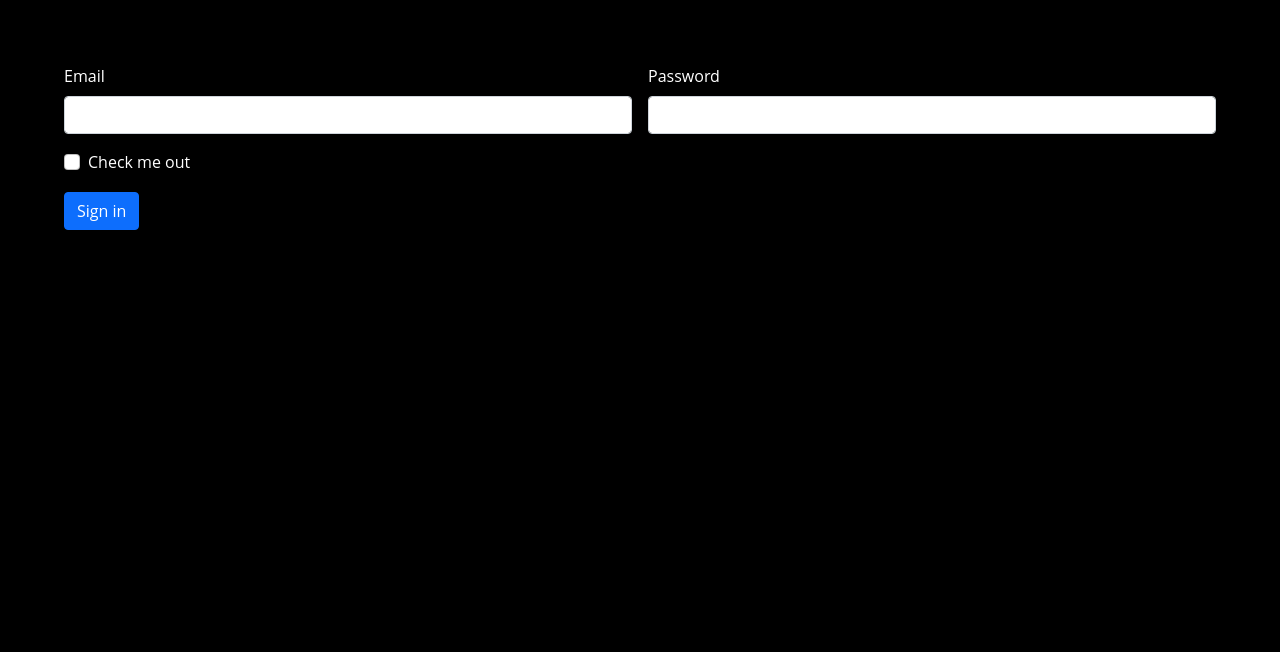
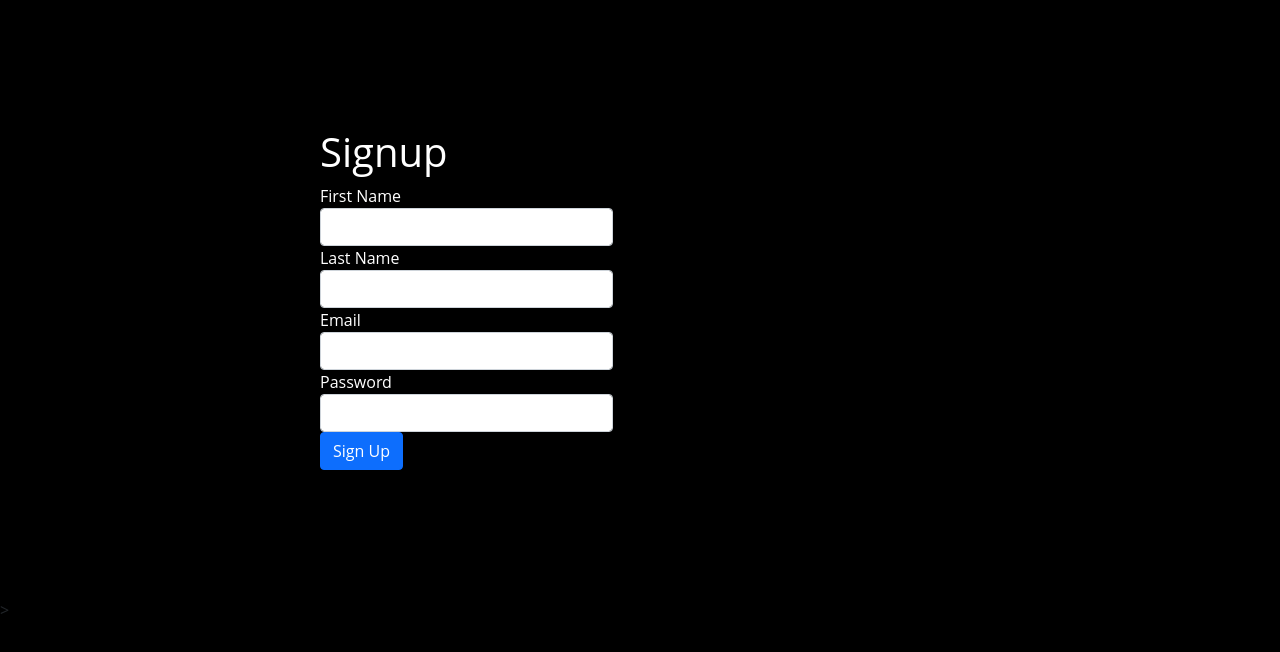
Before and after one commit to aditya-029/Mycaptain-webdev-projects, a plain HTML site: page Bloggerpoint/signup.html in a window 1280 px wide. Drawn offline with nearby package versions, Linux system fonts and the light colour scheme.

Commit message:
signup page added

```diff
--- a/Bloggerpoint/signup.html
+++ b/Bloggerpoint/signup.html
@@ -12,37 +12,38 @@
     <title>SignUp</title>
   </head>
   <body>
+    <form action="/signup" method="POST">
+      <h1>Signup</h1>
+       <div class="form-row">
+          <div class="form-group col-md-5">
+          <label for="inputName4">First Name</label>
+          <input type="text" name="first_name" class="form-control" id="inputName4">
+          </div>
 
-    <form class="row g-3" >
-      <div class="col-md-6">
-        <label for="inputEmail4" class="form-label">Email</label>
-        <input type="email" class="form-control" id="inputEmail4">
+          <div class="form-group col-md-5">
+          <label for="inputName5">Last Name</label>
+          <input type="text" name="last_name" class="form-control" id="inputName5">
+          </div>
       </div>
-      <div class="col-md-6">
-        <label for="inputPassword4" class="form-label">Password</label>
-        <input type="password" class="form-control" id="inputPassword4">
-      </div>
-      <div class="col-12">
-        <div class="form-check">
-          <input class="form-check-input" type="checkbox" id="gridCheck">
-          <label class="form-check-label" for="gridCheck">
-            Check me out
-          </label>
+
+
+      <div class="form-row">
+        <div class="form-group col-md-5">
+          <label for="inputEmail4">Email</label>
+          <input type="email" name="email" class="form-control" id="inputEmail4">
+        </div>
+
+        <div class="form-group col-md-5">
+          <label for="inputPassword4">Password</label>
+          <input type="password" name="password" class="form-control" id="inputPassword4">
         </div>
       </div>
-      <div class="col-12">
-        <button type="submit" class="btn btn-primary">Sign in</button>
-      </div>
+
+      <button type="submit" class="btn btn-primary">Sign Up</button>
     </form>
-    <!-- Optional JavaScript; choose one of the two! -->
+>
 
     <!-- Option 1: Bootstrap Bundle with Popper -->
     <script src="https://cdn.jsdelivr.net/npm/bootstrap@5.0.0-beta1/dist/js/bootstrap.bundle.min.js" integrity="sha384-ygbV9kiqUc6oa4msXn9868pTtWMgiQaeYH7/t7LECLbyPA2x65Kgf80OJFdroafW" crossorigin="anonymous"></script>
-
-    <!-- Option 2: Separate Popper and Bootstrap JS -->
-    <!--
-    <script src="https://cdn.jsdelivr.net/npm/@popperjs/core@2.5.4/dist/umd/popper.min.js" integrity="sha384-q2kxQ16AaE6UbzuKqyBE9/u/KzioAlnx2maXQHiDX9d4/zp8Ok3f+M7DPm+Ib6IU" crossorigin="anonymous"></script>
-    <script src="https://cdn.jsdelivr.net/npm/bootstrap@5.0.0-beta1/dist/js/bootstrap.min.js" integrity="sha384-pQQkAEnwaBkjpqZ8RU1fF1AKtTcHJwFl3pblpTlHXybJjHpMYo79HY3hIi4NKxyj" crossorigin="anonymous"></script>
-    -->
   </body>
 </html>
--- a/Bloggerpoint/style.css
+++ b/Bloggerpoint/style.css
@@ -20,9 +20,8 @@ footer {
 }
 
 form {
-  padding: 5%;
-  margin-top: 5%;
-  margin-bottom: 25%;
-  margin-left: 5%;
-  margin-right: 5%;
+  padding-left: 25%;
+  padding-right: 20%;
+  padding-top: 10%;
+  padding-bottom: 10%;
 }
```
Also changed, not shown: Bloggerpoint/index.html (+3 -6 lines).
